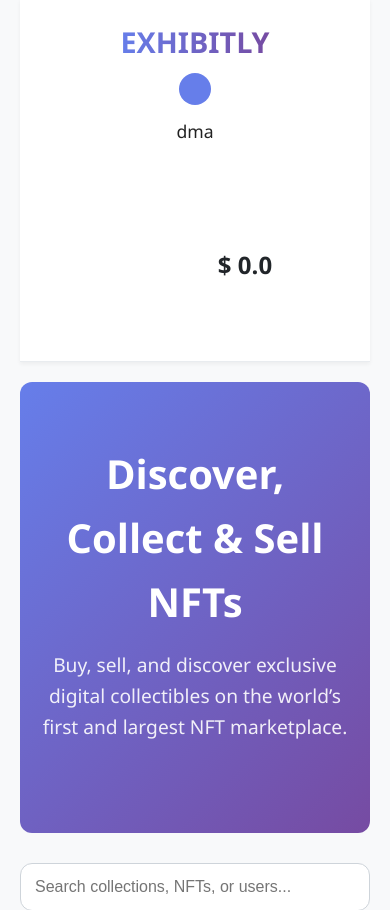
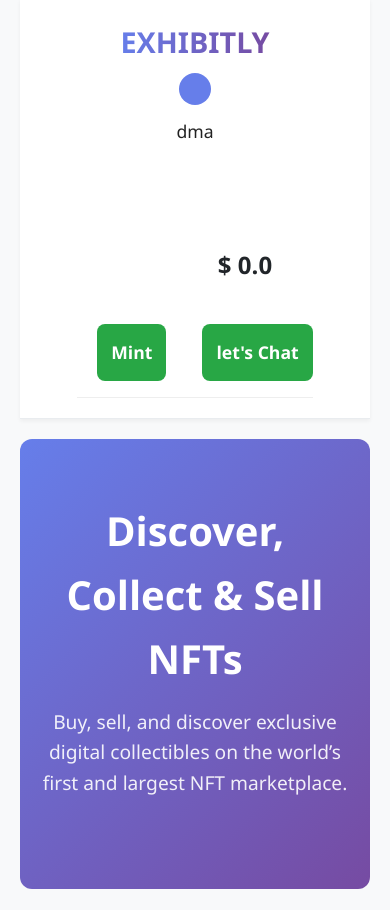
Before and after one commit to Doorman2002/Godson, a Flask app: page /dashboard in a window 390 px wide. Shown: the part 21-931 px from the top of the page. Run offline with Flask 3, Linux system fonts and the light colour scheme; a user stored in the database is signed in.

Commit message:
new change

```diff
--- a/static/css/style.css
+++ b/static/css/style.css
@@ -14,6 +14,7 @@
 a{
   text-decoration: none;
   color:white;
+  padding-left: 28px;
 }
 
 @media (max-width: 900px) {
@@ -50,7 +51,7 @@
     font-size: 1.3rem;
   }
   .sticky-nav {
-    flex-direction: column;
+    flex-direction: row;
     gap: 0.5rem;
     padding: 0.5rem 0;
   }
@@ -196,6 +197,7 @@
   gap: 1rem;
   padding: 1rem 0;
   border-bottom: 1px solid #eee;
+  flex-direction: row;
 }
 .mint-btn {
   background: #1eed07d1;
@@ -446,7 +448,7 @@
 }
 
 .mint-btn {
-  width: 100%;
+  width: inherit;
   padding: 14px;
   background: #28a745;
   color: white;
@@ -501,14 +503,11 @@
   border-top: 1px solid #e9ecef;
 }
 
-@media (max-width: 768px) {
+@media (min-width: 600px) {
   .nft-grid {
     grid-template-columns: 1fr;
   }
 
-  nav a {
-    display: none;
-  }
 
   .mobile-menu {
     display: block;
@@ -721,7 +720,7 @@
   font-size: 18px;
 }
 
-@media (max-width: 768px) {
+@media (min-width: 600px) {
   .mobile-menu-btn {
     display: block;
   }
--- a/templates/index.html
+++ b/templates/index.html
@@ -12,9 +12,9 @@
   <div class="container">
     <header>
       <div class="logo">EXHIBITLY</div>
-      <button class="mobile-menu-btn" id="mobileMenuBtn">☰</button>
+
       <nav id="mainNav">
-        <a href="{{url_for('home')}}">Home</a>
+
     <!-- Mint and Connect Wallet buttons removed for home page -->
       </nav>
       <div class="header-right">
```
